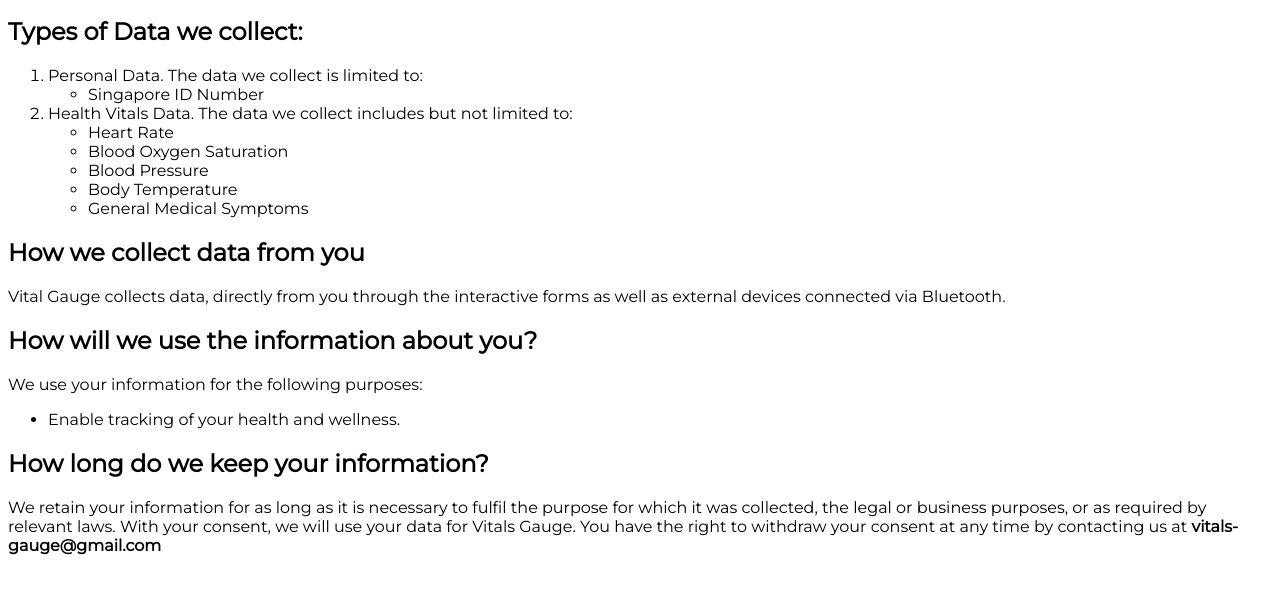
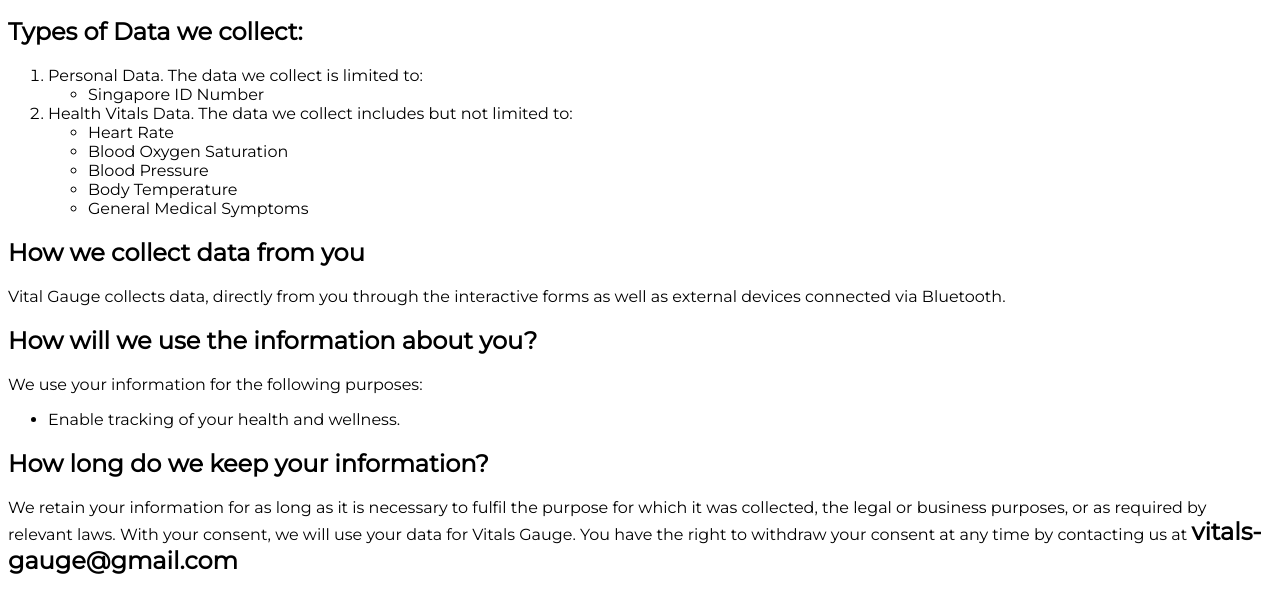
Before and after one commit to VitalsGauge/vitalsgauge-public, a plain HTML site: page index.html in a window 1280 px wide. Shown: the part 90-702 px from the top of the page. Drawn offline with Linux system fonts and the light colour scheme.

Commit message:
updated privacy policy

```diff
--- a/index.html
+++ b/index.html
@@ -67,6 +67,6 @@
         We retain your information for as long as it is necessary to fulfil the purpose for which it was collected, the
         legal or business purposes, or as required by relevant laws. With your consent, we will use your data for Vitals
         Gauge. You have the right to withdraw your consent at any time by contacting us at
-        <b>vitals-gauge@gmail.com</b>
+        <span style="font-size: x-large;"><b>vitals-gauge@gmail.com</b></span>
     </p>
 </div>
```
